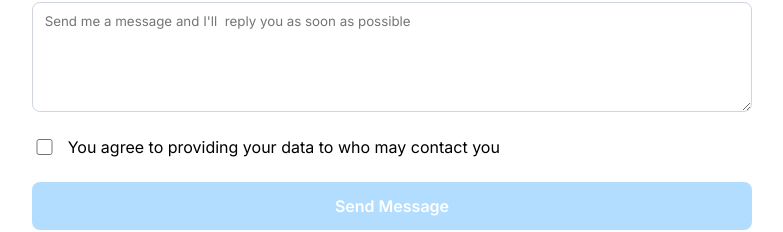
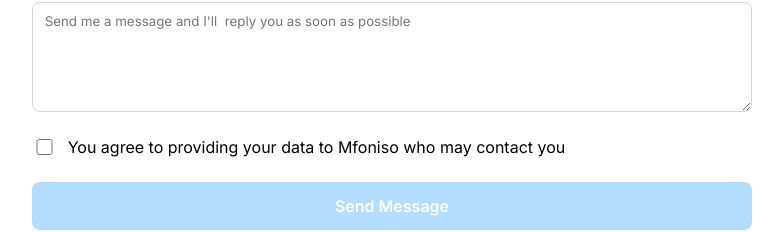
Before and after one commit to AirZED/HNG-TASK-2, a React (Create React App) app: page /contact in a window 1280 px wide. Shown: the part 530-762 px from the top of the page, without its empty margins (248-1031 px from the left). Built offline with nearby package versions, Linux system fonts and the light colour scheme.

Commit message:
refactor: Refactoring Checkbox click logic

```diff
--- a/src/components/Form/ContactForm.js
+++ b/src/components/Form/ContactForm.js
@@ -8,6 +8,9 @@ import TextArea from "../UI/TextArea";
 
 //importing hooks
 import useValidation from "../../hooks/useValidation";
+import { useRef } from "react";
+
+const myName = "Mfoniso";
 
 const ContactForm = (props) => {
   //custom hooks
@@ -43,9 +46,10 @@ const ContactForm = (props) => {
     onClearField: clearMessageField,
   } = useValidation((val) => val !== "");
 
-  //internal states
+  //internal states and refs
   const [confirm, setConfirm] = useState(false);
   const [submittedForm, setSubmitForm] = useState(false);
+  const checkBoxRef = useRef();
 
   const confirmInputHandler = (event) => {
     setConfirm((state) => !state);
@@ -64,7 +68,7 @@ const ContactForm = (props) => {
       return;
     }
     const userInformation = { firstName, lastName, email, message };
-
+    checkBoxRef.current.click();
     console.log(userInformation);
 
     //submission text
@@ -135,10 +139,12 @@ const ContactForm = (props) => {
       />
 
       <div className={classes["confirm-submit"]}>
-        <input type={"checkbox"} onChange={confirmInputHandler} />
-        <p>
-          You agree to providing your data to {firstName} who may contact you
-        </p>
+        <input
+          type={"checkbox"}
+          onChange={confirmInputHandler}
+          ref={checkBoxRef}
+        />
+        <p>You agree to providing your data to {myName} who may contact you</p>
       </div>
       <button id="btn__submit" type="submit" disabled={!formIsValid && true}>
         Send Message
```
